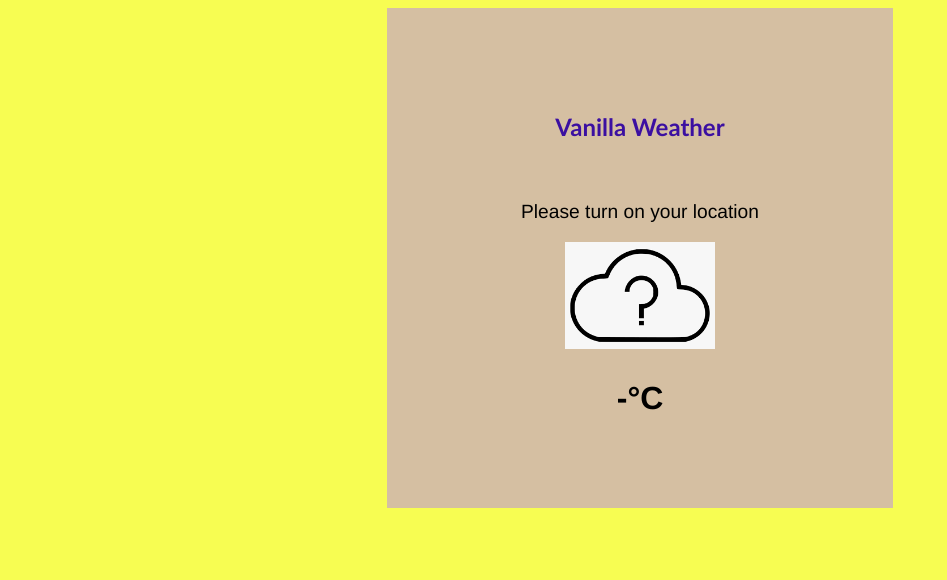
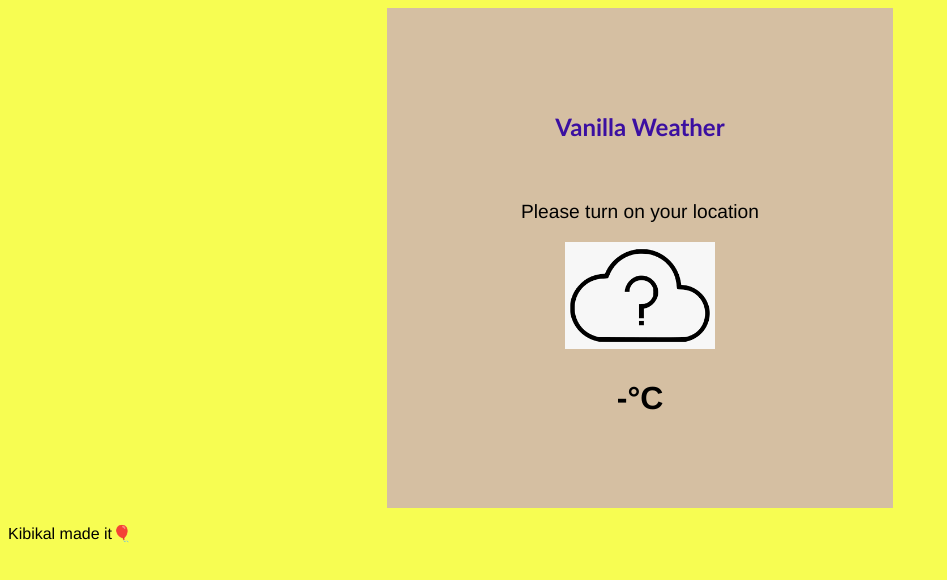
Before and after one commit to kibikal/weatherApp, a plain HTML site: page Vanilla-weather/index.html in a window 1280 px wide. Shown: the whole page, without its empty margins (0-947 px from the left). Drawn offline with Linux system fonts and the light colour scheme.

Commit message:
Update index.html

```diff
--- a/Vanilla-weather/index.html
+++ b/Vanilla-weather/index.html
@@ -27,6 +27,9 @@
         </div>
       </section>
     </main>
+    <footer>
+      <p>Kibikal made it🎈</p>
+    </footer>
 
     <script src="script.js"></script>
   </body>
```
